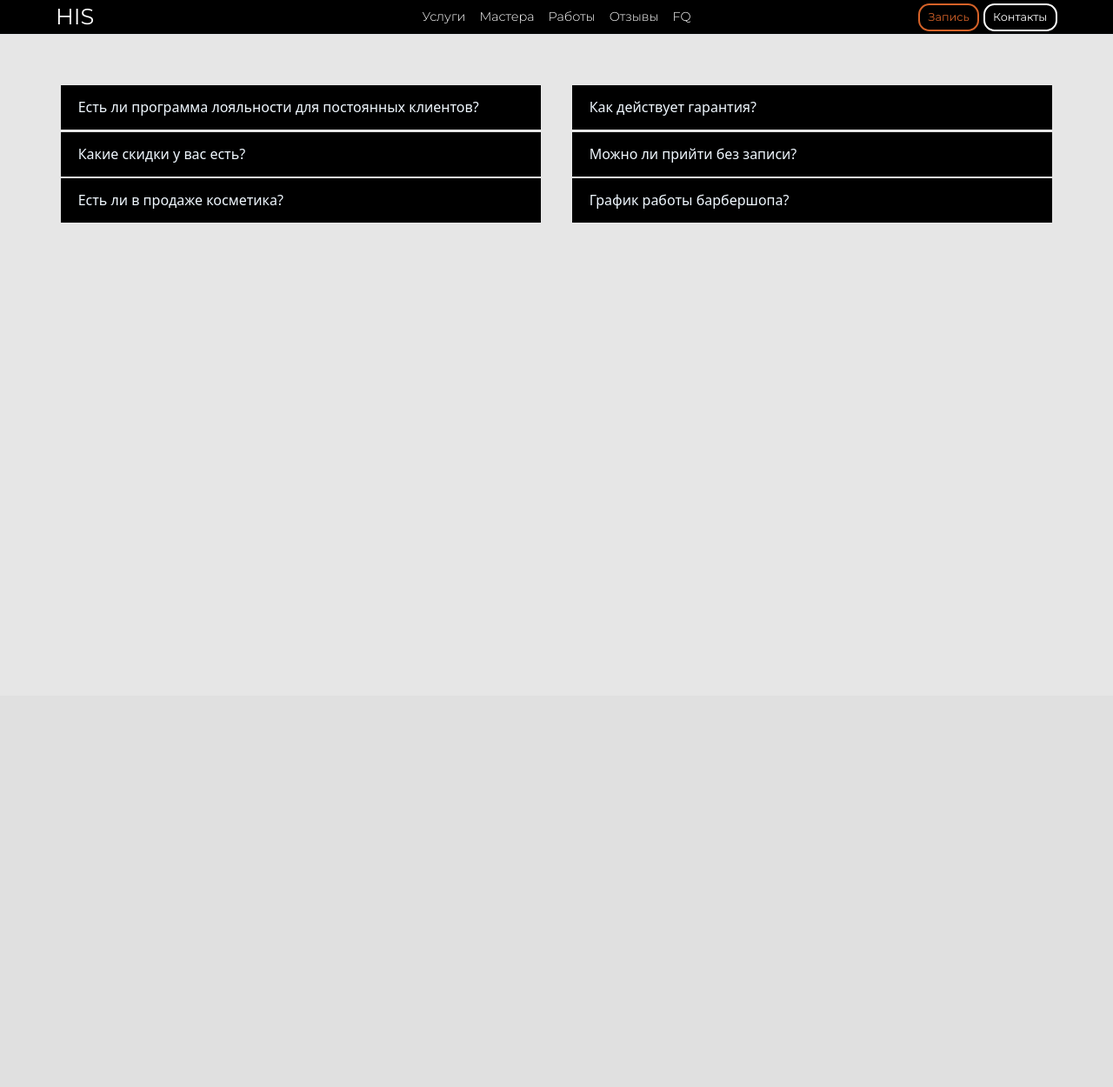
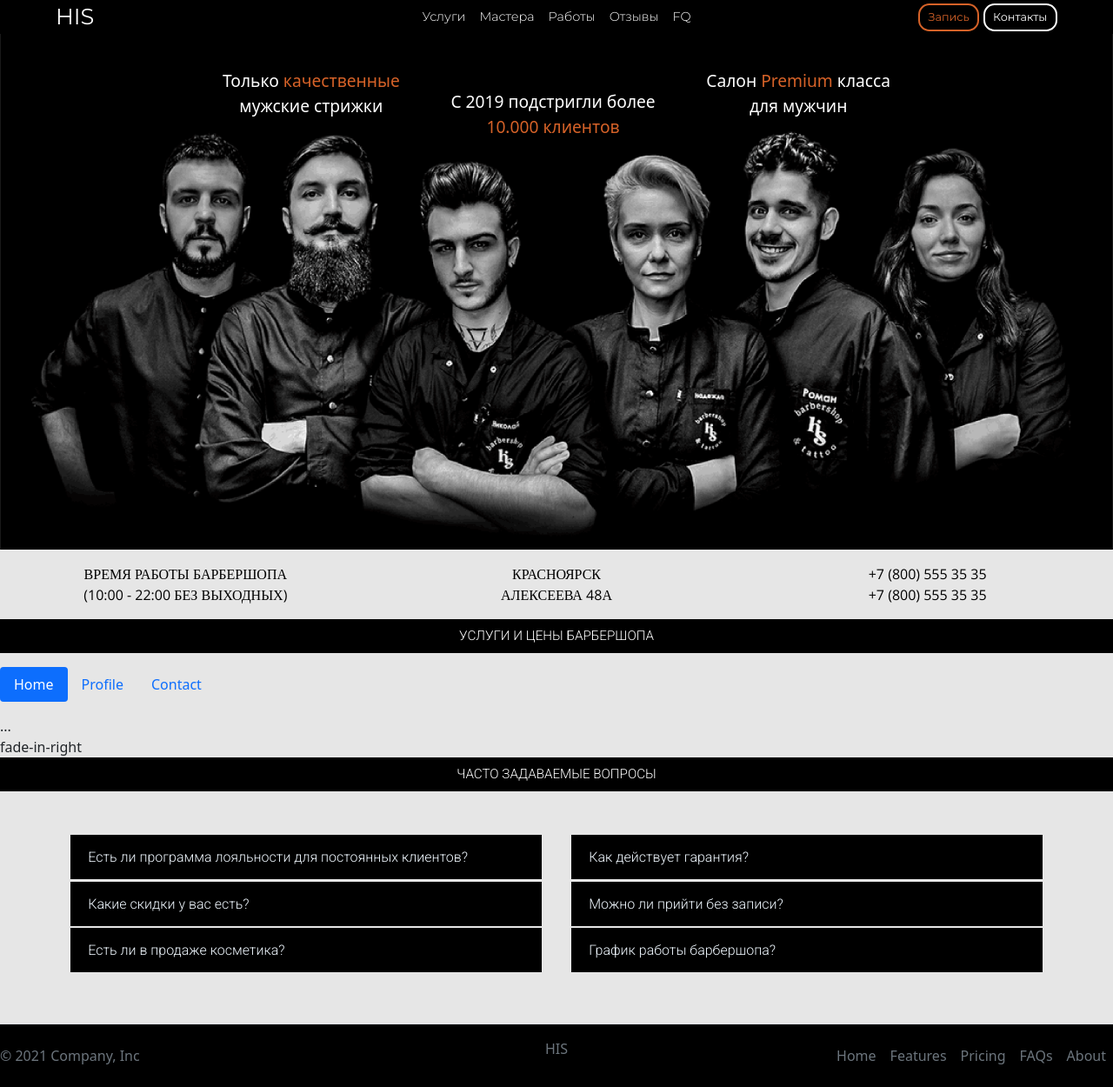
Before and after one commit to nickita38r/HIS, a Django app: page / in a window 1280 px wide. Shown: the whole page at 87% size. Before the commit the page ends 256 px from the top, so only its background shows below. Run offline with Django 4.2, Linux system fonts and the light colour scheme; data comes from the database, SQL or seed files in the repository.

Commit message:
header-image+footer+contact misha commit

```diff
--- a/his_barber/mainapp/models.py
+++ b/his_barber/mainapp/models.py
@@ -43,3 +43,12 @@ class GalaryHairstyle(models.Model):
     barber = models.ForeignKey(Barber, on_delete=models.CASCADE, verbose_name = 'Барбер', related_name='galary')
     chek = models.BooleanField(default=False)
     image = models.ImageField(verbose_name='Фото')
+
+class Review(models.Model):
+    name = models.CharField(max_length=100, verbose_name="Имя")
+    data = models.DateField(verbose_name="Дата")
+    starts = models.IntegerField(verbose_name="Колличество звезд")
+    text = models.TextField(verbose_name="Отзыв")
+
+    def __str__(self):
+        return f'{self.name}'
--- a/his_barber/mainapp/templates/base.html
+++ b/his_barber/mainapp/templates/base.html
@@ -13,13 +13,17 @@
     <!--Локальные стили-->
     <link rel="stylesheet" href="{% static 'css/style.css' %}">
     <link rel="stylesheet" href="{% static 'css/style-navbar.css' %}">
+    <link rel="stylesheet" href="{% static 'css/style-headers.css' %}">
+    <link rel="stylesheet" href="{% static 'css/style-info.css' %}">
     <link rel="stylesheet" href="{% static 'css/style-fq.css' %}">
+    <link rel="stylesheet" href="{% static 'css/style-footer.css' %}">
 
     <title>HIS.Barber</title>
   </head>
   <body>
+
     <!--Навигационная панель начало-->
-    <header class="d-flex flex-wrap align-items-center justify-content-center justify-content-md-between py-1 mb-4 border-bottom bg-black sticky-top">
+    <header class="d-flex flex-wrap align-items-center justify-content-center justify-content-md-between py-1 mb-0 bg-black sticky-top">
       <a href="/" class="d-flex align-items-center col-md-3 mb-md-0 text-decoration-none">
         <h3 class="nav-logo">HIS</h3>
       </a>
@@ -42,10 +46,73 @@
     </header>
     <!--Навигационная панель конец-->
 
+    <!--Головное изображение начало-->
+    <div class="headers-image" >
+      <img src="{% static 'img/border1.png' %}" class="img-fluid"  alt="barbers">
+      <div class="content ">
+        <p>Только <span>качественные</span><br> мужские стрижки</p>
+        <p style="padding-top: 1.5rem;">С 2019 подстригли более <br><span>10.000 клиентов</span></p>
+        <p>Салон <span>Premium</span> класса<br> для мужчин </p>
+      </div>
+    </div>
+    <!--Головное изображение конец-->
+
+    <!--Контакты начало-->
+    <section class="info" id="info" >
+      <div class="row">
+        <div class="col-md-4 text-center info-col">
+          <p>ВРЕМЯ РАБОТЫ БАРБЕРШОПА</p>
+          <p>(10:00 - 22:00 БЕЗ ВЫХОДНЫХ)</p>
+        </div>
+        <div class="col-md-4 text-center info-col">
+          <p>КРАСНОЯРСК </p>
+          <p>АЛЕКСЕЕВА 48А</p>
+        </div>
+        <div class="col-md-4 text-center info-col">
+          <p>+7 (800) 555 35 35</p>
+          <p>+7 (800) 555 35 35</p>
+        </div>
+      </div>
+    </section>
+    <!--Контакты конец-->
+
+    <!--Меню начало-->
+    <section class="menu" id="menu">
+
+      <div class="section-title">
+        <p class="section-title-text">УСЛУГИ И ЦЕНЫ БАРБЕРШОПА</p>
+      </div>
+
+      <ul class="nav nav-pills mb-3" id="pills-tab" role="tablist">
+        <li class="nav-item" role="presentation">
+          <button class="nav-link active" id="pills-home-tab" data-bs-toggle="pill" data-bs-target="#pills-home" type="button" role="tab" aria-controls="pills-home" aria-selected="true">Home</button>
+        </li>
+        <li class="nav-item" role="presentation">
+          <button class="nav-link" id="pills-profile-tab" data-bs-toggle="pill" data-bs-target="#pills-profile" type="button" role="tab" aria-controls="pills-profile" aria-selected="false">Profile</button>
+        </li>
+        <li class="nav-item" role="presentation">
+          <button class="nav-link" id="pills-contact-tab" data-bs-toggle="pill" data-bs-target="#pills-contact" type="button" role="tab" aria-controls="pills-contact" aria-selected="false">Contact</button>
+        </li>
+      </ul>
+      <div class="tab-content" id="pills-tabContent">
+        <div class="tab-pane fade-left show active" id="pills-home" role="tabpanel" aria-labelledby="pills-home-tab">...</div>
+        <div class="tab-pane fade-in-left" id="pills-profile" role="tabpanel" aria-labelledby="pills-profile-tab">...</div>
+        <div class="tab-pane fade-in-left" id="pills-contact" role="tabpanel" aria-labelledby="pills-contact-tab">...</div>
+      </div>
+
+    </section>
+    <!--Меню конец-->
+    <div class="square" data-mdb-toggle="animation" data-mdb-animation-start="onHover" data-mdb-animation="fade-in-right" data-mdb-animation-reset="true" style="animation-duration: 500ms;">
+      fade-in-right
+    </div>
     <!--FQ начало-->
     <section class="fq" id="fq">
+
+      <div class="section-title">
+        <p class="section-title-text">ЧАСТО ЗАДАВАЕМЫЕ ВОПРОСЫ</p>
+      </div>
+
       <div class="row row-fq">
-
         <div class="col-md-6 col-12 col-fq">
           <div class="accordion accordion-flush" id="accordionFlushLeft">
             {% for question in qustionLeft %}
@@ -57,7 +124,7 @@
                 </h2>
                 <div id="flush-collapse{{question.id}}" class="accordion-collapse collapse" aria-labelledby="flush-heading{{question.id}}" data-bs-parent="#accordionFlushLeft">
                   <div class="accordion-body">
-                    {{question.answer}}
+                    {{question.answer|linebreaks}}
                   </div>
                 </div>
               </div>
@@ -76,7 +143,7 @@
                 </h2>
                 <div id="flush-collapse{{question.id}}" class="accordion-collapse collapse" aria-labelledby="flush-heading{{question.id}}" data-bs-parent="#accordionFlushRight">
                   <div class="accordion-body">
-                    {{question.answer}}
+                    {{question.answer|linebreaks}}
                   </div>
                 </div>
               </div>
@@ -89,6 +156,21 @@
     <!--FQ конец-->
 
     <!--Футер начало-->
+    <footer class="d-flex flex-wrap justify-content-between align-items-center py-3 mt-4 border-top bg-black">
+      <p class="col-md-4 mb-0 text-muted">© 2021 Company, Inc</p>
+
+      <a href="/" class="col-md-4 d-flex align-items-center justify-content-center mb-3 mb-md-0 me-md-auto link-dark text-decoration-none">
+        <p class="text-muted">HIS</p>
+      </a>
+
+      <ul class="nav col-md-4 justify-content-end">
+        <li class="nav-item"><a href="#" class="nav-link px-2 text-muted">Home</a></li>
+        <li class="nav-item"><a href="#" class="nav-link px-2 text-muted">Features</a></li>
+        <li class="nav-item"><a href="#" class="nav-link px-2 text-muted">Pricing</a></li>
+        <li class="nav-item"><a href="#" class="nav-link px-2 text-muted">FAQs</a></li>
+        <li class="nav-item"><a href="#" class="nav-link px-2 text-muted">About</a></li>
+      </ul>
+    </footer>
     <!--Футер конец-->
 
     <!--Скрипты Bootstrap-->
--- a/his_barber/static/css/footer.css
+++ /dev/null
@@ -1,4 +0,0 @@
-.footer {
-    height: 5rem;
-    background-color: black;
-}
--- a/his_barber/static/css/style-fq.css
+++ b/his_barber/static/css/style-fq.css
@@ -1,6 +1,7 @@
 .row-fq
 {
 	padding: 2rem 5%;
+  --bs-gutter-x:0;
 }
 .col-fq
 {
@@ -12,12 +13,14 @@
 {
   border: 0px solid #000;
   margin: .15rem 3%;
-
+  font-family: 'Roboto', sans-serif;
 }
 
 .accordion-button  {
   background: black;
   color: aliceblue;
+  font-weight: 300;
+  font-family: 'Roboto', sans-serif;
 }
 
 .accordion-button:not(.collapsed){
@@ -35,6 +38,8 @@
 .accordion-body
 {
   border: .1rem solid rgb(0, 0, 0);
+  font-weight: 300;
+  font-size: .8rem;
 }
 .accordion-item:last-of-type .accordion-button.collapsed {
   border-bottom-right-radius: 0;
--- /dev/null
+++ b/his_barber/static/css/style-headers.css
@@ -0,0 +1,49 @@
+.headers-image
+{
+    position: relative;
+    display: flex;
+}
+.headers-image .content
+{
+    position: absolute;
+    top:0;
+    display: flex;
+    width: 100%;
+    justify-content: space-between;
+    padding: 2.5rem 20%;
+}
+
+.headers-image .content p{
+    color: #fff;
+    text-align: center;
+    font-size: 1.2rem;
+}
+
+.headers-image .content span
+{
+    color: var(--sp-color);
+}
+@media (max-width:991px){
+    .headers-image .content {
+        padding: 1.5rem 25%;
+    }
+
+    .headers-image .content p{
+        font-size: .7rem;
+    }
+}
+@media (max-width:768px){
+
+    .headers-image .content {
+        padding: 0 25%;
+    }
+
+    .headers-image .content p{
+        font-size: .6rem;
+    }
+}
+@media (max-width:500px){
+    .headers-image .content{
+        display: none;
+    }
+}
--- /dev/null
+++ b/his_barber/static/css/style-info.css
@@ -0,0 +1,13 @@
+.info{
+    margin-bottom: 1rem;
+    font-family: 'Open Sans';
+}
+.info .info-col{
+    margin-top:1rem;
+}
+.info p{
+    margin: 0;
+    color: #000;
+    font-size: 1rem;
+    font-weight: 300;
+}
--- a/his_barber/static/css/style-navbar.css
+++ b/his_barber/static/css/style-navbar.css
@@ -2,7 +2,6 @@ header
 {
     font-family: 'Montserrat', sans-serif;
     padding: 1rem 5%;
-
 }
 
 h3.nav-logo
--- a/his_barber/static/css/style.css
+++ b/his_barber/static/css/style.css
@@ -6,3 +6,26 @@ body
 {
 	background: var(--bg);
 }
+.row
+{
+    --bs-gutter-x:0;
+}
+
+.section
+{
+    margin-top:2rem;
+}
+
+.section-title
+{
+    background: #000;
+}
+.section-title-text
+{
+    text-align: center;
+    color: #fff;
+    font-size: .95rem;
+    font-weight: 300;
+    padding: .5rem 0;
+    font-family: 'Roboto', sans-serif;
+}
```
Also changed, not shown: his_barber/static/css/style-footer.css (added), his_barber/static/img/37503261.png (added), his_barber/static/img/header-image-fhd.jpg (added), his_barber/static/img/header-image.jpg (added).
